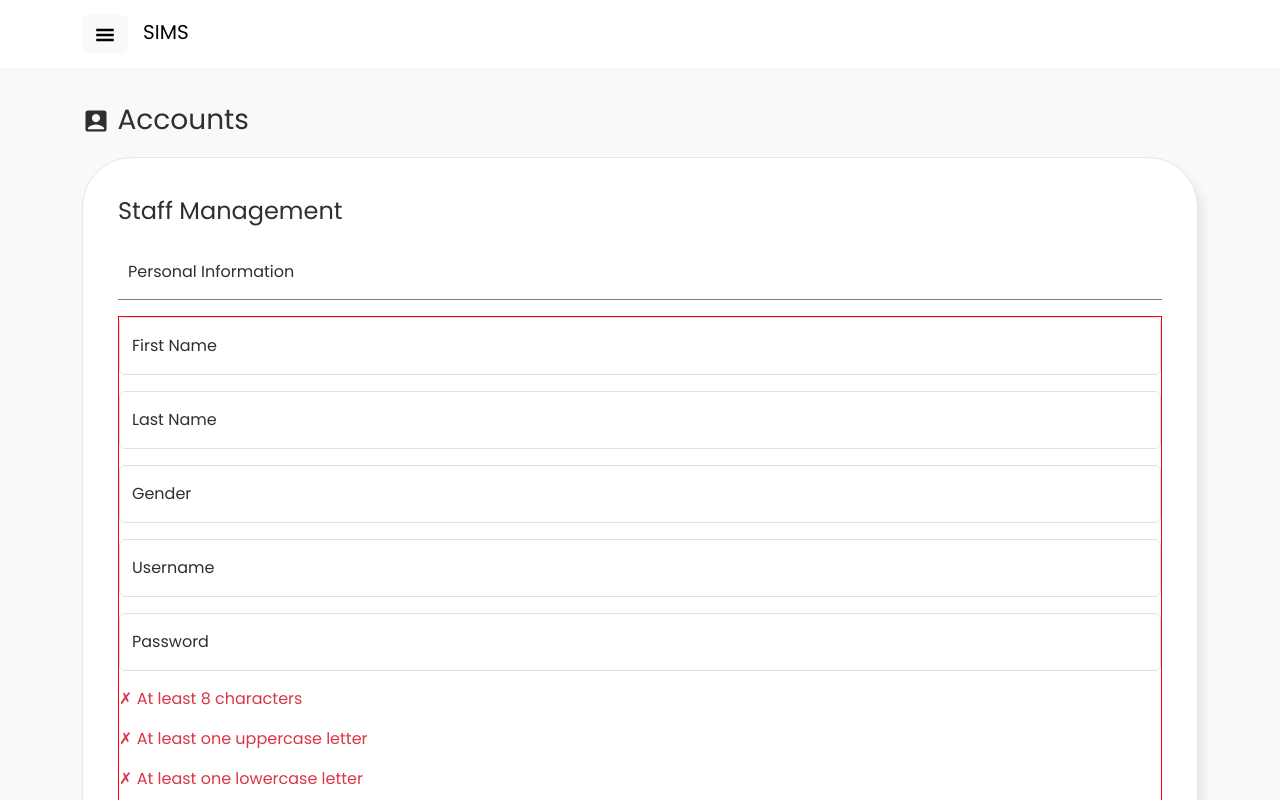
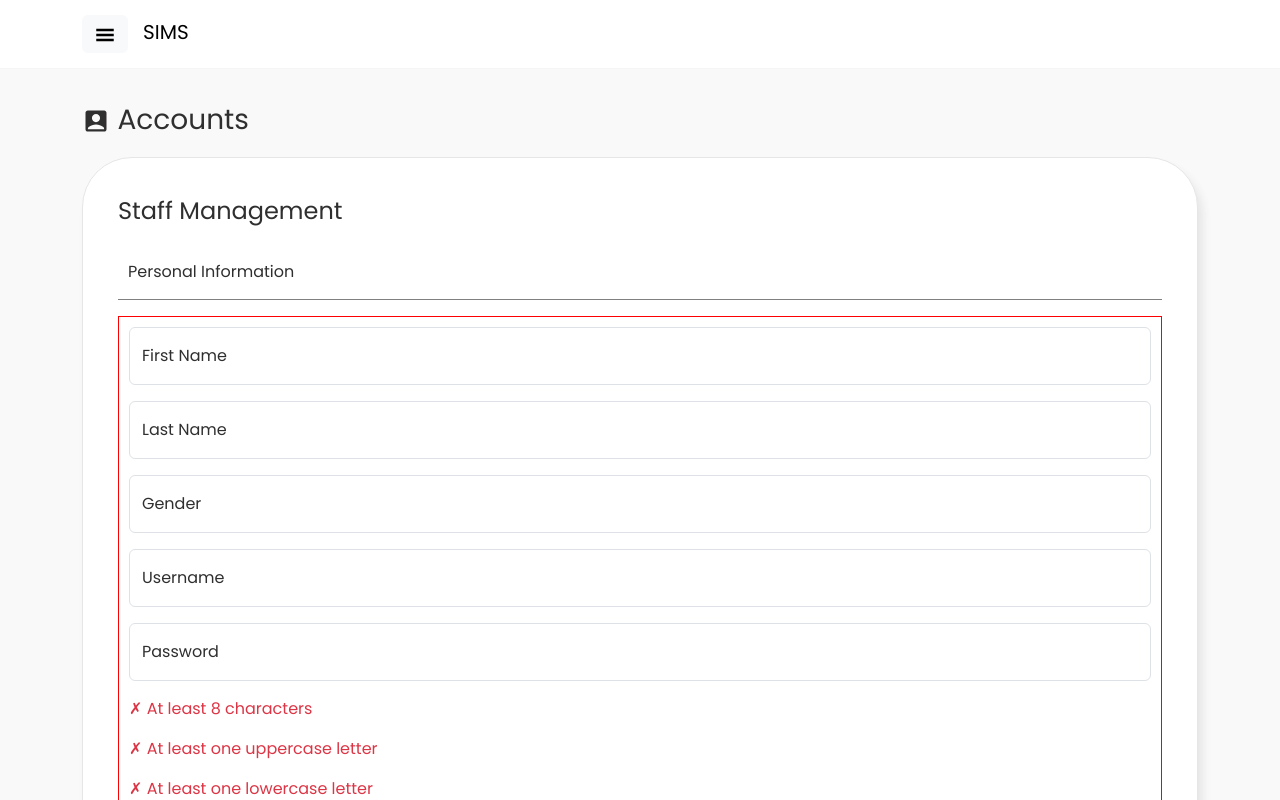
Before and after one commit to MarkRyuo/SalesInventoryManagementSystem_SIMS, a React (Vite) app in the folder client/: page /StaffAccount in a window 1280 px wide. Shown: the top 800 px of the page. Built offline with nearby package versions, Linux system fonts and the light colour scheme; no server answers; the database is empty.

Commit message:
Update: System Design

```diff
--- a/client/src/components/Account/StaffComp.jsx
+++ b/client/src/components/Account/StaffComp.jsx
@@ -143,7 +143,7 @@ const StaffComp = () => {
     }, []);
 
     return (
-        <div style={{border: "1px solid red"}}>
+        <div style={{border: "1px solid red", padding: "10px"}}>
             <Form onSubmit={handleAddStaff}>
                 <FloatingLabel controlId="floatingFirstname" label="First Name" className="mb-3">
                     <Form.Control
```
